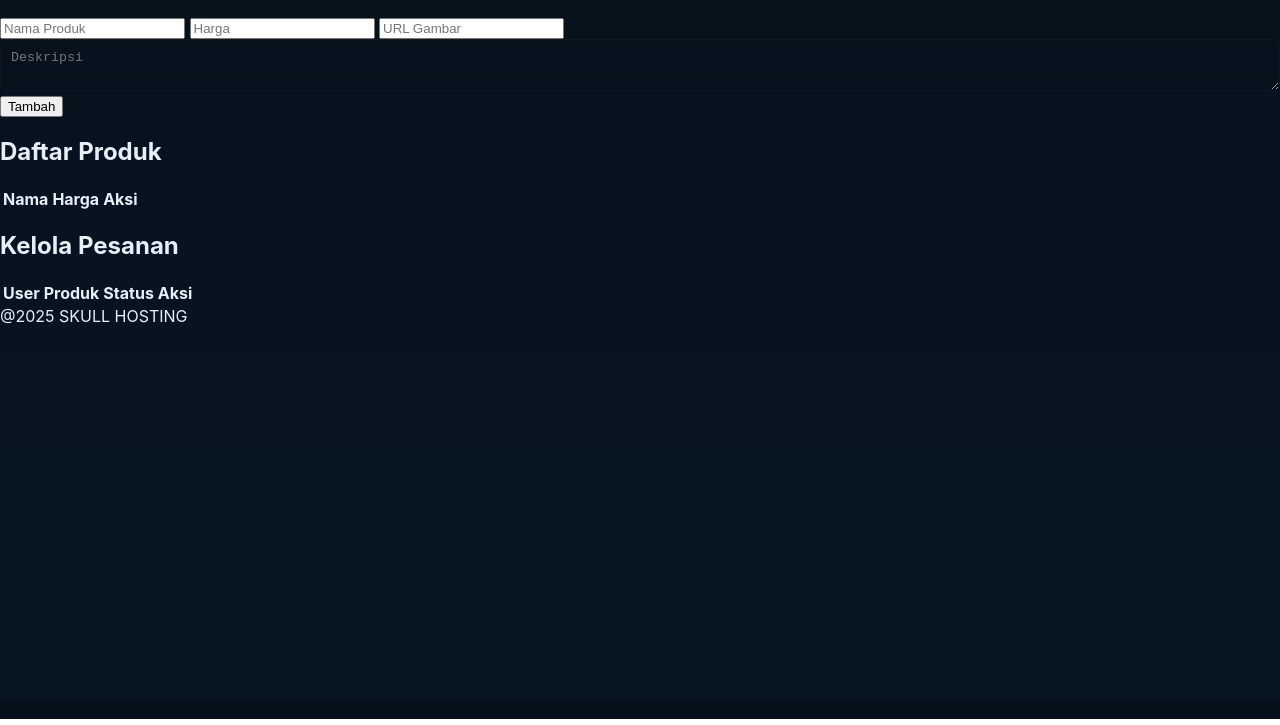
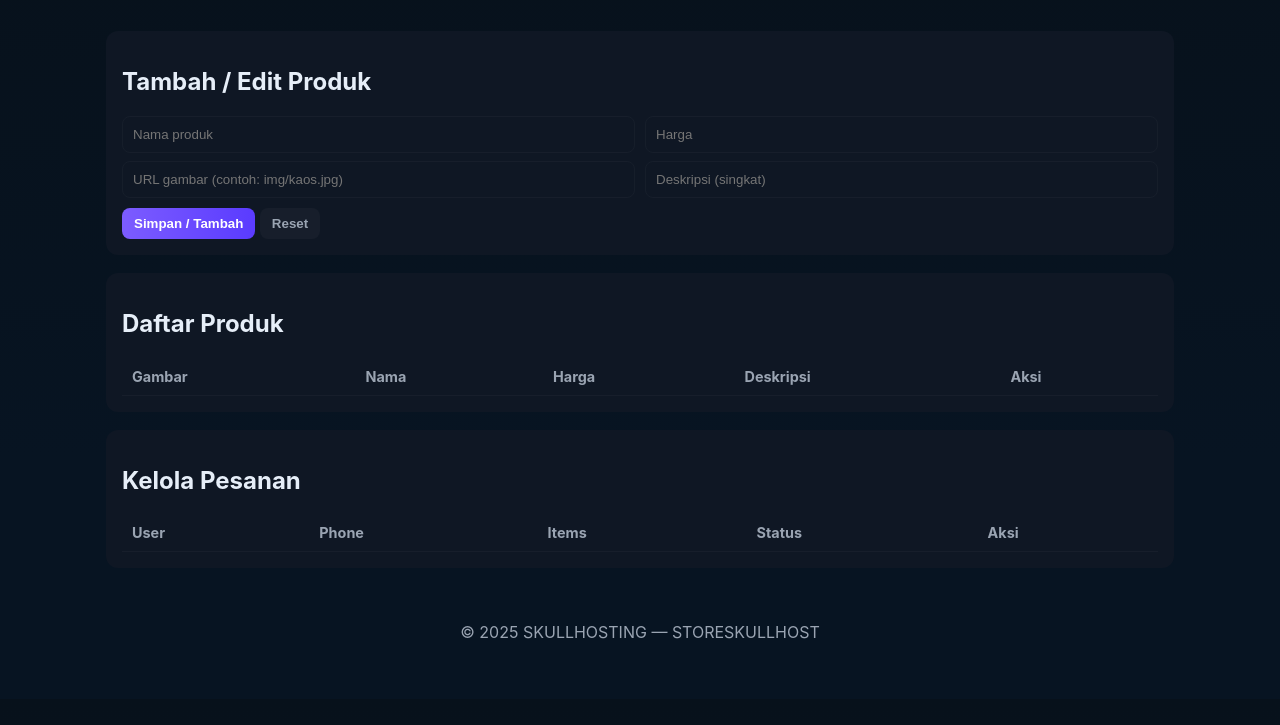
Before and after one commit to skullhost/newproject, a plain HTML site: page admin.html in a window 1280 px wide. Shown: the part 101-826 px from the top of the page. Drawn offline with nearby package versions, Linux system fonts and the light colour scheme.

Commit message:
Update admin.html

```diff
--- a/admin.html
+++ b/admin.html
@@ -1,44 +1,56 @@
-<!DOCTYPE html>
-<html lang="en">
+<!doctype html>
+<html lang="id">
 <head>
-  <meta charset="UTF-8">
-  <title>Admin - StoreSkullHost</title>
+  <meta charset="utf-8" />
+  <meta name="viewport" content="width=device-width,initial-scale=1" />
+  <title>Admin — STORESKULLHOST</title>
   <link rel="stylesheet" href="style.css">
   <script src="https://unpkg.com/@supabase/supabase-js@2"></script>
   <script defer src="admin.js"></script>
 </head>
 <body>
-  <nav>
-    <h1>ADMIN PANEL</h1>
-  </nav>
+  <header class="navbar container">
+    <div class="brand">STORESKULLHOST — Admin</div>
+    <nav><a href="index.html">Lihat Store</a></nav>
+  </header>
 
-  <main>
-    <section>
-      <h2>Tambah Produk</h2>
-      <input id="prodName" placeholder="Nama Produk">
-      <input id="prodPrice" type="number" placeholder="Harga">
-      <input id="prodImage" placeholder="URL Gambar">
-      <textarea id="prodDesc" placeholder="Deskripsi"></textarea>
-      <button onclick="addProduct()">Tambah</button>
+  <main class="container">
+    <section class="section">
+      <h2>Tambah / Edit Produk</h2>
+      <form id="product-form">
+        <input id="p-id" type="hidden">
+        <div class="row">
+          <input id="p-name" class="input" placeholder="Nama produk">
+          <input id="p-price" type="number" class="input" placeholder="Harga">
+        </div>
+        <div class="row" style="margin-top:8px">
+          <input id="p-image" class="input" placeholder="URL gambar (contoh: img/kaos.jpg)">
+          <input id="p-desc" class="input" placeholder="Deskripsi (singkat)">
+        </div>
+        <div style="margin-top:10px">
+          <button type="submit" class="btn primary">Simpan / Tambah</button>
+          <button type="button" id="reset-form" class="btn ghost">Reset</button>
+        </div>
+      </form>
     </section>
 
-    <section>
+    <section class="section">
       <h2>Daftar Produk</h2>
-      <table id="product-list">
-        <thead><tr><th>Nama</th><th>Harga</th><th>Aksi</th></tr></thead>
-        <tbody></tbody>
+      <table class="table" id="admin-products-table">
+        <thead><tr><th>Gambar</th><th>Nama</th><th>Harga</th><th>Deskripsi</th><th>Aksi</th></tr></thead>
+        <tbody id="admin-products"></tbody>
       </table>
     </section>
 
-    <section>
+    <section class="section">
       <h2>Kelola Pesanan</h2>
-      <table id="order-list">
-        <thead><tr><th>User</th><th>Produk</th><th>Status</th><th>Aksi</th></tr></thead>
-        <tbody></tbody>
+      <table class="table">
+        <thead><tr><th>User</th><th>Phone</th><th>Items</th><th>Status</th><th>Aksi</th></tr></thead>
+        <tbody id="admin-orders"></tbody>
       </table>
     </section>
   </main>
 
-  <footer>@2025 SKULL HOSTING</footer>
+  <footer class="footer">&copy; 2025 SKULLHOSTING — STORESKULLHOST</footer>
 </body>
 </html>
```
